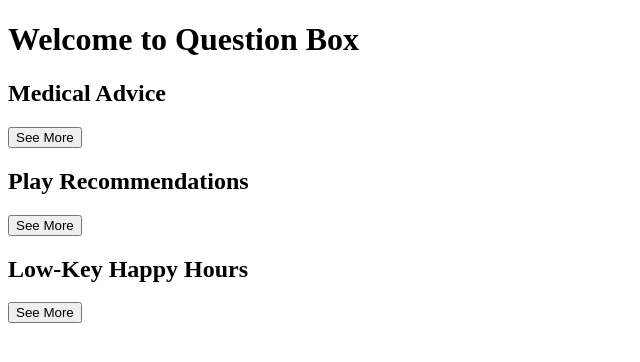
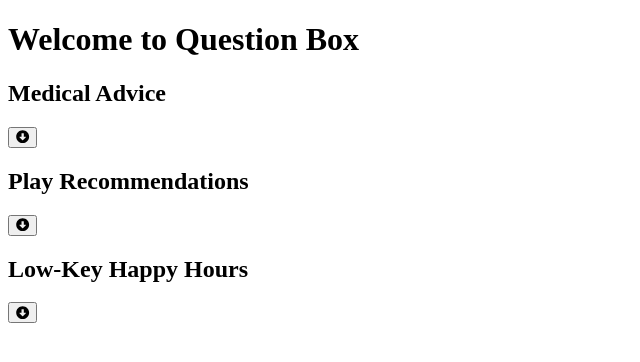
Before and after one commit to Momentum-Team-8/team-project-questionbox-team-mothman-fe, a React (Create React App) app: page / in a window 1280 px wide. Shown: the top 362 px of the page, without its empty margins (0-640 px from the left). Built offline with nearby package versions, Linux system fonts and the light colour scheme.

Commit message:
added basic question detail set to show when expanded

```diff
--- a/package.json
+++ b/package.json
@@ -3,6 +3,9 @@
   "version": "0.1.0",
   "private": true,
   "dependencies": {
+    "@fortawesome/fontawesome-svg-core": "^1.2.35",
+    "@fortawesome/free-solid-svg-icons": "^5.15.3",
+    "@fortawesome/react-fontawesome": "^0.1.14",
     "@testing-library/jest-dom": "^5.14.1",
     "@testing-library/react": "^11.2.7",
     "@testing-library/user-event": "^12.8.3",
--- a/src/App.js
+++ b/src/App.js
@@ -1,6 +1,10 @@
 import React from 'react'
 import { Header } from './components/Header.js'
 import { QuestionList } from './components/QuestionList.js'
+import { library } from '@fortawesome/fontawesome-svg-core'
+import { faCheckSquare, faArrowAltCircleDown, faArrowAltCircleUp } from '@fortawesome/free-solid-svg-icons'
+
+library.add(faCheckSquare, faArrowAltCircleDown, faArrowAltCircleUp)
 
 export const App = () => {
   return (
--- a/src/components/Question.js
+++ b/src/components/Question.js
@@ -1,12 +1,33 @@
-import React from 'react'
+import { FontAwesomeIcon } from '@fortawesome/react-fontawesome'
+import React, { useState } from 'react'
+import { QuestionDetail } from './QuestionDetail'
 
 export const Question = (props) => {
-  const { question } = props
+  const [expand, setExpand] = useState(false)
+  const { title, author, created, body } = props
+
+  const handleExpand = () => {
+    setExpand(!expand)
+  }
 
   return (
     <div>
-      <h2>{question}</h2>
-      <button>See More</button>
+      <h2>{title}</h2>
+      <button onClick={handleExpand}>
+        {expand
+          ? <FontAwesomeIcon icon='arrow-alt-circle-up' />
+          : <FontAwesomeIcon icon='arrow-alt-circle-down' />}
+      </button>
+      {expand && (
+        <div>
+          <QuestionDetail
+            title={title}
+            author={author}
+            created={created}
+            body={body}
+          />
+        </div>
+      )}
     </div>
   )
 }
--- a/src/components/QuestionDetail.js
+++ b/src/components/QuestionDetail.js
@@ -0,0 +1,13 @@
+import React from 'react'
+
+export const QuestionDetail = (props) => {
+  const { title, author, created, body } = props
+  return (
+    <div>
+      <h2>{title}</h2>
+      <p>asked by: {author} on {created}</p>
+      <p>{body}</p>
+      <button>Favorite</button>
+    </div>
+  )
+}
--- a/src/components/QuestionList.js
+++ b/src/components/QuestionList.js
@@ -8,7 +8,12 @@ export const QuestionList = () => {
     <div>
       {questions.map((question, idx) => (
         <div key={idx}>
-          <Question question={question.title} />
+          <Question
+            title={question.title}
+            author={question.author}
+            created={question.created_at}
+            body={question.body}
+          />
         </div>
       ))}
     </div>
```
Also changed, not shown: 1 other file (tests, documents, lock files or other folders).
